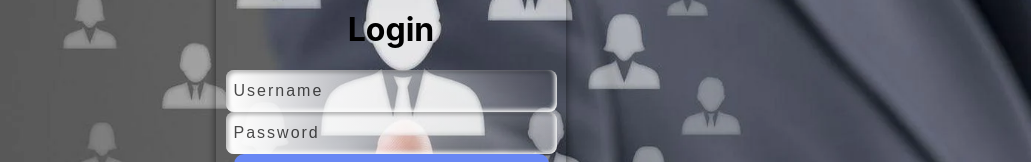
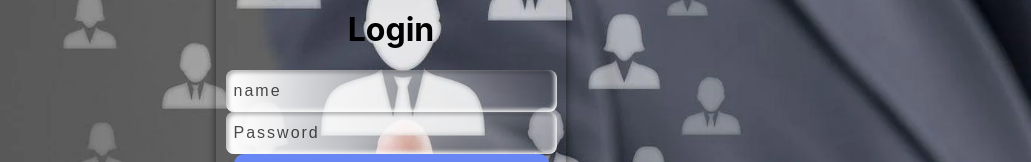
Before and after one commit to mohamedYassser54/web, a React (Create React App) app in the folder frontend/: page /emp in a window 1280 px wide. Shown: the part 311-473 px from the top of the page, without its empty margins (249-1280 px from the left). Built offline with nearby package versions, Linux system fonts and the light colour scheme.

Commit message:
update project11

```diff
--- a/frontend/src/component/emp.js
+++ b/frontend/src/component/emp.js
@@ -47,7 +47,7 @@ function Emp() {
         ) : (
           <>
             <h1>Login</h1>
-            <input type="text" placeholder="Username" onChange={(e) => setUsername(e.target.value)} />
+            <input type="text" placeholder="name" onChange={(e) => setUsername(e.target.value)} />
             <input type="password" placeholder="Password" onChange={(e) => setPassword(e.target.value)} />
             <button onClick={handleLogin}>Login</button>
           </>
```
Also changed, not shown: 1 other file (tests, documents, lock files or other folders).
